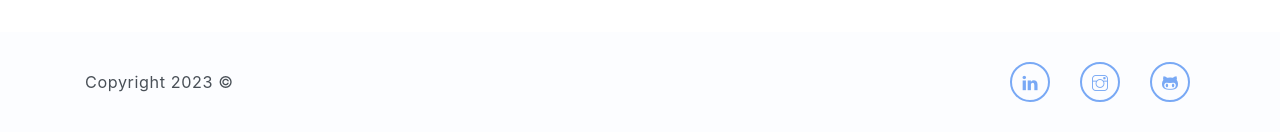
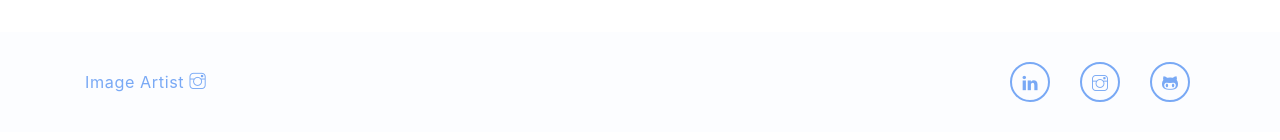
Before and after one commit to AmandaEstherBonatti/Portif-lio, a plain HTML site: page index.html in a window 1280 px wide. Shown: the part 2553-2693 px from the top of the page. Drawn offline with Linux system fonts and the light colour scheme; files whose address does not match are found by name.

Commit message:
adicionando artista

```diff
--- a/index.html
+++ b/index.html
@@ -199,8 +199,11 @@
             <div class="container">
                 <div class="row align-items-center">
                     <div class="col-sm-6">
-                        <p>Copyright
-                            <script>document.write(new Date().getFullYear())</script> &copy; <a </p>
+
+                        <a class="social-item" href="https://www.instagram.com/e.sotoko/">
+                            <p>Image Artist <i class="ti-instagram"></i></p>
+                        </a>
+
                     </div>
                     <div class="col-sm-6">
                         <div class="socials">
```
